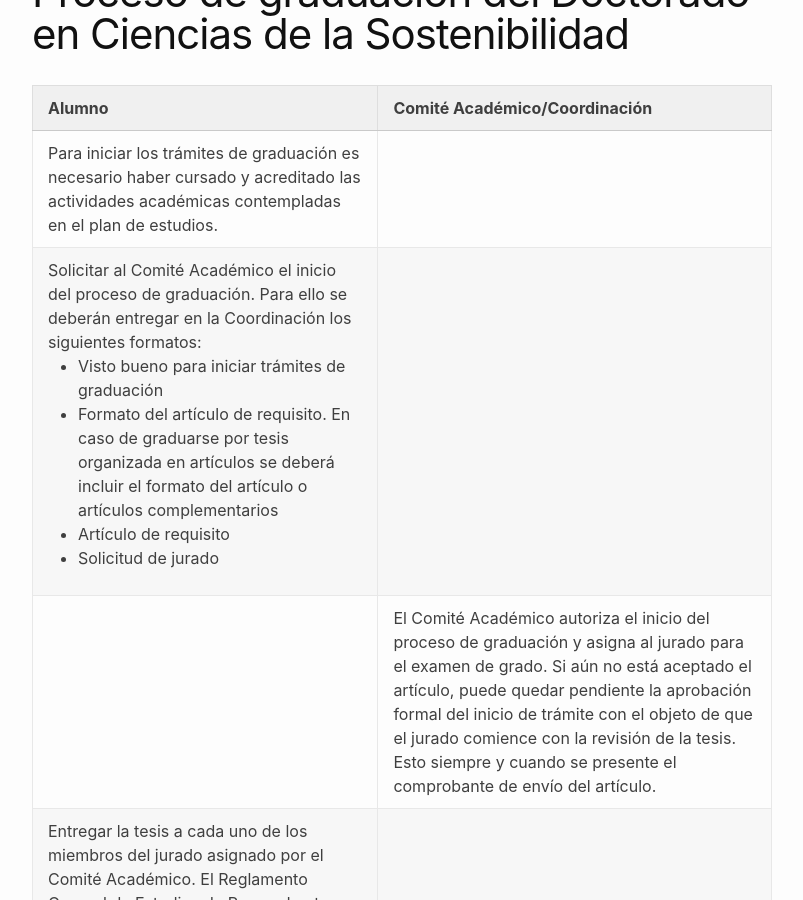
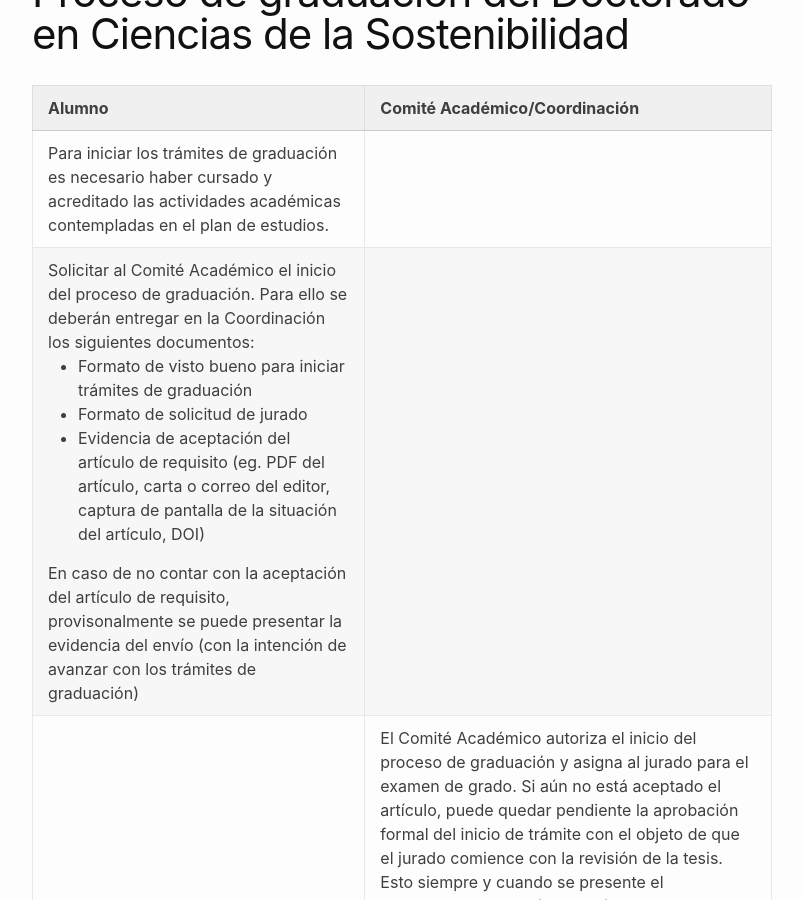
Before and after one commit to pcs-unam/pcs-unam.github.io, a Jekyll site: the page built from doctorado/graduacion.md, in a window 1280 px wide and 900 px high, scrolled down 227 px. Shown: the whole window, without its empty margins (238-1041 px from the left). Built offline with Jekyll 4.4.1, drawn with Linux system fonts in a browser that asks for light colours.

Commit message:
Cambiaron algunos requisitos

```diff
--- a/doctorado/graduacion.md
+++ b/doctorado/graduacion.md
@@ -25,13 +25,12 @@ Para iniciar los trámites de graduación es necesario haber cursado y acreditad
 
 <tr>
 <td>
-Solicitar al Comité Académico el inicio del proceso de graduación. Para ello se deberán entregar en la Coordinación los siguientes formatos:
+Solicitar al Comité Académico el inicio del proceso de graduación. Para ello se deberán entregar en la Coordinación los siguientes documentos:
 <ul>
-<li>Visto bueno para iniciar trámites de graduación</li>
-<li>Formato del artículo de requisito. En caso de graduarse por tesis organizada en artículos se deberá incluir el formato del artículo o artículos complementarios</li>
-<li>Artículo de requisito</li>
-<li>Solicitud de jurado</li>
-</ul>
+<li>Formato de visto bueno para iniciar trámites de graduación</li>
+<li>Formato de solicitud de jurado</li>
+<li>Evidencia de aceptación del artículo de requisito (eg. PDF del artículo, carta o correo del editor, captura de pantalla de la situación del artículo, DOI)</li>
+</ul>En caso de no contar con la aceptación del artículo de requisito, provisonalmente se puede presentar la evidencia del envío (con la intención de avanzar con los trámites de graduación)
 </td>
 <td></td>
 </tr>
```
